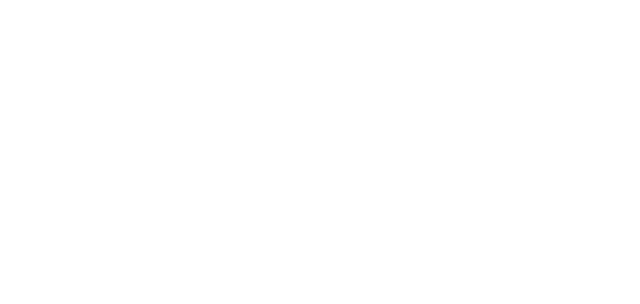
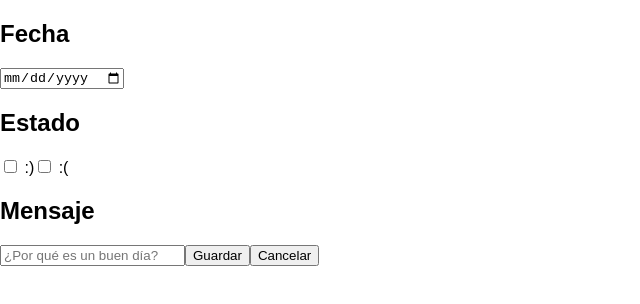
Before and after one commit to Adalab/clarke-fc-life-calendar-MartaAS, a React (Create React App) app: page / in a window 1280 px wide. Shown: the top 304 px of the page, without its empty margins (0-640 px from the left). Built offline with nearby package versions, Linux system fonts and the light colour scheme.

Commit message:
add structure editor

```diff
--- a/src/components/App.js
+++ b/src/components/App.js
@@ -6,6 +6,11 @@
   constructor(props){
     super(props);
     this.state ={
+      ArrDays: [],
+      ArrInfo: [],
+      date: '',
+      message: ''
+
 
 
     };
@@ -16,8 +21,19 @@
         <header className="App-header">
 
         </header>
+        <form action="">
+        <h2>Fecha</h2>
+        <input id="date" type="date"></input>
 
+        <h2>Estado</h2>
+        <input type="checkbox" name="smile" value="smile" /> :)
+        <input type="checkbox" name="angry" value="angry" /> :(
 
+        <h2>Mensaje</h2>
+        <input type="text" placeholder="¿Por qué es un buen día?"></input>
+        <input type="button" value="Guardar" />
+        <input type="button" value="Cancelar" />
+        </form>
       </div>
     );
   }
```
